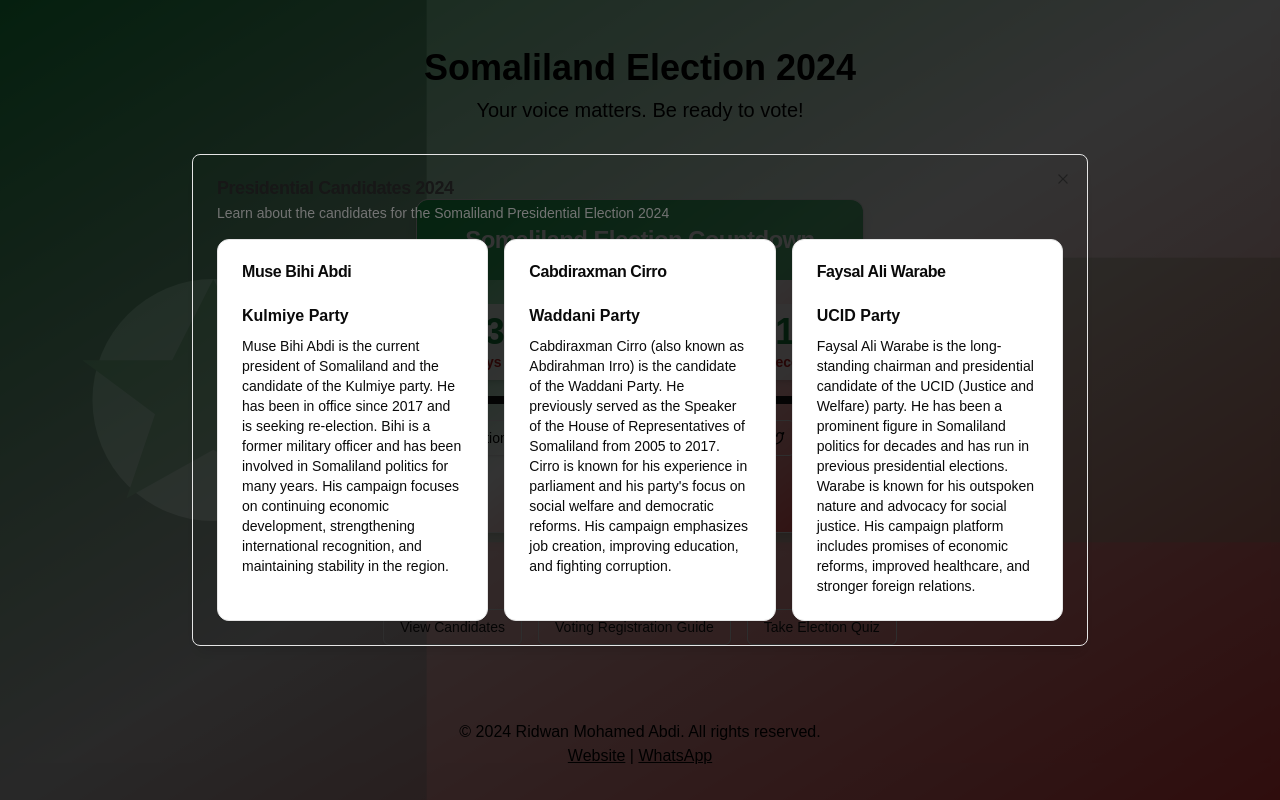
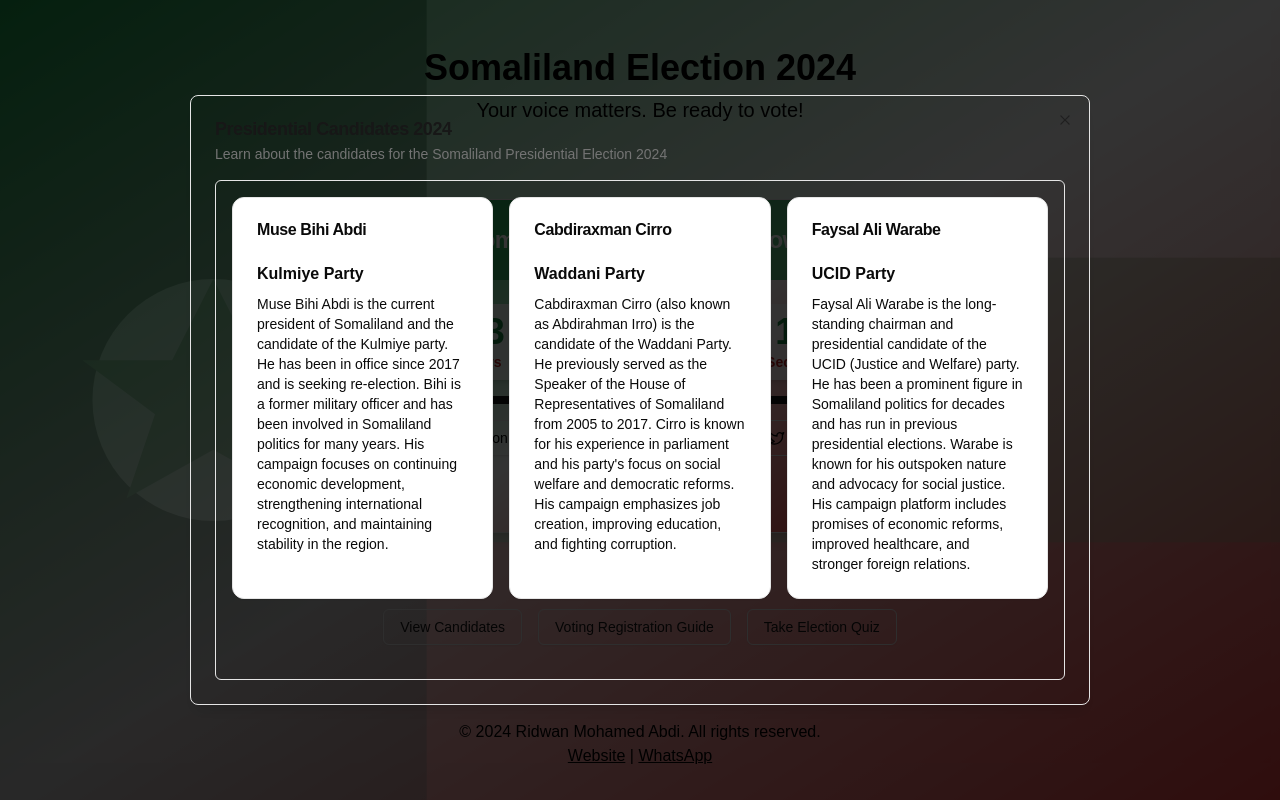
Before and after one commit to rimoza/sl-elections-countdown, a Next.js app: page / in a window 1280 px wide. Both pictures are taken after a click on the button "View Candidates". Built offline with nearby package versions, Linux system fonts and the light colour scheme.

Commit message:
feat: feat: Enhance CandidateInfo with ScrollArea from shadcn/ui

```diff
--- a/package.json
+++ b/package.json
@@ -13,6 +13,7 @@
     "@radix-ui/react-dialog": "^1.1.1",
     "@radix-ui/react-icons": "^1.3.0",
     "@radix-ui/react-progress": "^1.1.0",
+    "@radix-ui/react-scroll-area": "^1.1.0",
     "@radix-ui/react-slot": "^1.1.0",
     "@vercel/analytics": "^1.3.1",
     "class-variance-authority": "^0.7.0",
--- a/src/components/candidate-info.tsx
+++ b/src/components/candidate-info.tsx
@@ -8,6 +8,7 @@
   DialogTrigger,
 } from "@/components/ui/dialog";
 import { Button } from "@/components/ui/button";
+import { ScrollArea } from "@/components/ui/scroll-area";
 
 const candidateData = [
   {
@@ -33,7 +34,7 @@
       <DialogTrigger asChild>
         <Button variant="outline">View Candidates</Button>
       </DialogTrigger>
-      <DialogContent className="max-w-4xl">
+      <DialogContent className="sm:max-w-[425px] md:max-w-[700px] lg:max-w-[900px]">
         <DialogHeader>
           <DialogTitle>Presidential Candidates 2024</DialogTitle>
           <DialogDescription>
@@ -41,7 +42,8 @@
             2024
           </DialogDescription>
         </DialogHeader>
-        <div className="grid grid-cols-1 md:grid-cols-3 gap-4">
+        <ScrollArea className="h-[400px] md:h-[500px] w-full rounded-md border p-4">
+          <div className="grid grid-cols-1 md:grid-cols-2 lg:grid-cols-3 gap-4">
             {candidateData.map((candidate, index) => (
               <Card key={index} className="flex flex-col">
                 <CardHeader>
@@ -54,6 +56,7 @@
               </Card>
             ))}
           </div>
+        </ScrollArea>
       </DialogContent>
     </Dialog>
   );
--- /dev/null
+++ b/src/components/ui/scroll-area.tsx
@@ -0,0 +1,48 @@
+"use client"
+
+import * as React from "react"
+import * as ScrollAreaPrimitive from "@radix-ui/react-scroll-area"
+
+import { cn } from "@/lib/utils"
+
+const ScrollArea = React.forwardRef<
+  React.ElementRef<typeof ScrollAreaPrimitive.Root>,
+  React.ComponentPropsWithoutRef<typeof ScrollAreaPrimitive.Root>
+>(({ className, children, ...props }, ref) => (
+  <ScrollAreaPrimitive.Root
+    ref={ref}
+    className={cn("relative overflow-hidden", className)}
+    {...props}
+  >
+    <ScrollAreaPrimitive.Viewport className="h-full w-full rounded-[inherit]">
+      {children}
+    </ScrollAreaPrimitive.Viewport>
+    <ScrollBar />
+    <ScrollAreaPrimitive.Corner />
+  </ScrollAreaPrimitive.Root>
+))
+ScrollArea.displayName = ScrollAreaPrimitive.Root.displayName
+
+const ScrollBar = React.forwardRef<
+  React.ElementRef<typeof ScrollAreaPrimitive.ScrollAreaScrollbar>,
+  React.ComponentPropsWithoutRef<typeof ScrollAreaPrimitive.ScrollAreaScrollbar>
+>(({ className, orientation = "vertical", ...props }, ref) => (
+  <ScrollAreaPrimitive.ScrollAreaScrollbar
+    ref={ref}
+    orientation={orientation}
+    className={cn(
+      "flex touch-none select-none transition-colors",
+      orientation === "vertical" &&
+        "h-full w-2.5 border-l border-l-transparent p-[1px]",
+      orientation === "horizontal" &&
+        "h-2.5 flex-col border-t border-t-transparent p-[1px]",
+      className
+    )}
+    {...props}
+  >
+    <ScrollAreaPrimitive.ScrollAreaThumb className="relative flex-1 rounded-full bg-border" />
+  </ScrollAreaPrimitive.ScrollAreaScrollbar>
+))
+ScrollBar.displayName = ScrollAreaPrimitive.ScrollAreaScrollbar.displayName
+
+export { ScrollArea, ScrollBar }
```
Also changed, not shown: 1 other file (tests, documents, lock files or other folders). Lines whose indentation alone changed are shown as unchanged.
